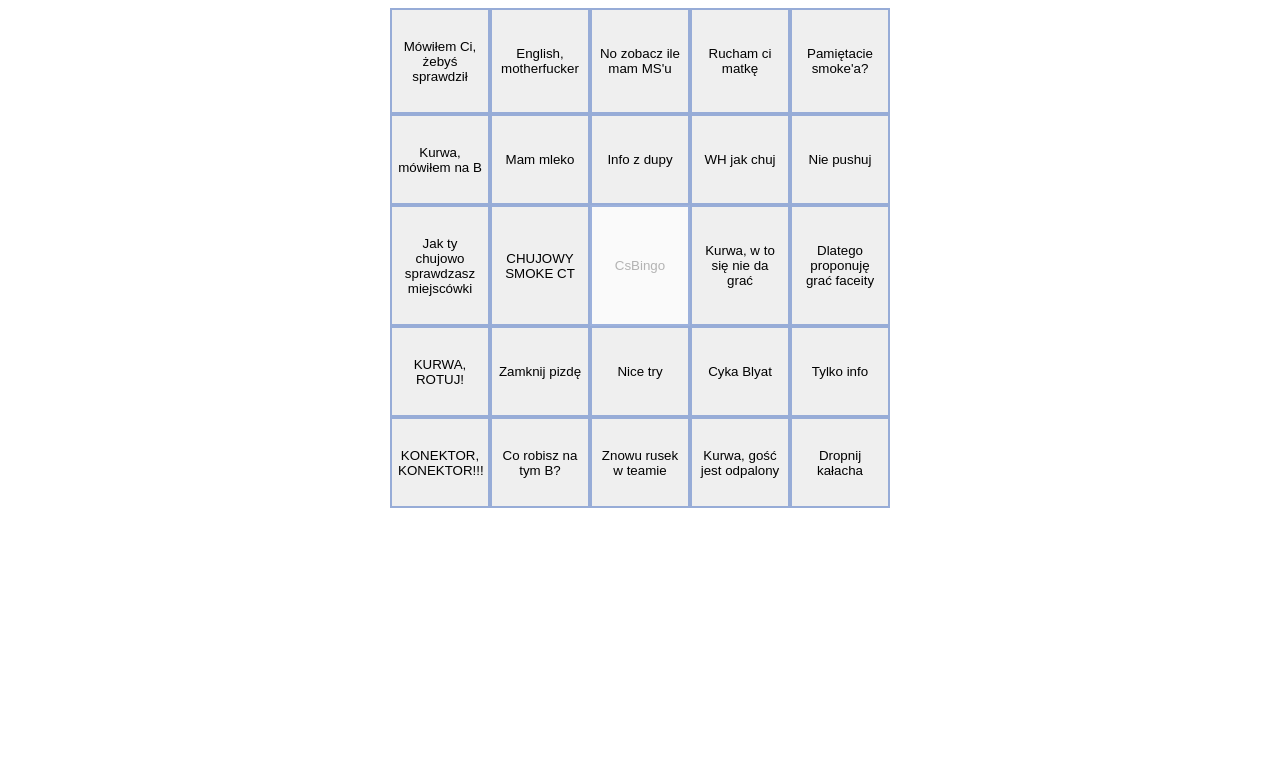
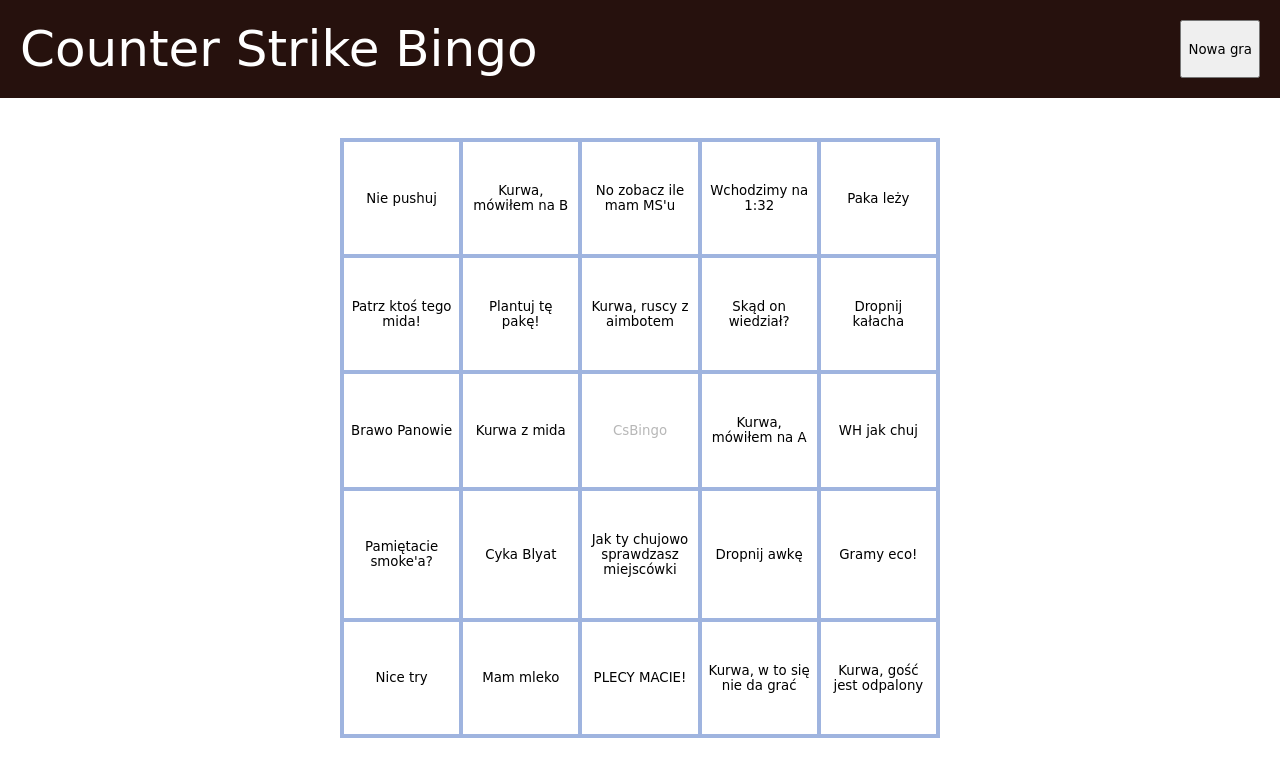
Before and after one commit to HubertCiesielski00/CsBingo, a plain HTML site: page Index.html in a window 1280 px wide. Drawn offline with Linux system fonts and the light colour scheme; a web font is replaced by a local one.

Commit message:
-Added custom font and styles for clicked buttons

```diff
--- a/Index.html
+++ b/Index.html
@@ -7,9 +7,13 @@
     <link rel = "stylesheet" href="./Styles.css">
     <script src = "./main.js"></script>
     <script src = "./Quotes.js"></script>
-    <title>CzaroBingo</title>
+    <title>CS Bingo</title>
+    <link rel="preconnect" href="https://fonts.googleapis.com">
+    <link rel="preconnect" href="https://fonts.gstatic.com" crossorigin>
+    <link href="https://fonts.googleapis.com/css2?family=Goldman&display=swap" rel="stylesheet">
 </head>
 <body>
+    <header>Counter Strike Bingo <button class="new_game">Nowa gra</button></header>
     <container>
         <button class="plate"></button>
         <button class="plate"></button>
@@ -23,7 +27,7 @@
         <button class="plate"></button>
         <button class="plate"></button>
         <button class="plate"></button>
-        <button disabled="true" class="logotype">CsBingo</button>
+        <button disabled="true" class="logotype plate">CsBingo</button>
         <button class="plate"></button>
         <button class="plate"></button>
         <button class="plate"></button>
@@ -37,7 +41,5 @@
         <button class="plate"></button>
         <button class="plate"></button>
     </container>
-
-
 </body>
 </html>
--- a/Quotes.js
+++ b/Quotes.js
@@ -20,6 +20,7 @@
     "KONEKTOR, KONEKTOR!!!",
     "Mówiłem Ci, żebyś sprawdził",
     "Patrz ktoś tego mida!",
+    "Kurwa z mida",
     "Sam byś tego nie ugrał",
     "Nice try",
     "Nie pushuj",
@@ -28,10 +29,18 @@
     "Jak ty chujowo sprawdzasz miejscówki",
     "Dropnij awkę",
     "Dropnij kałacha",
+    "Dropnij Emkę",
     "Mam mleko",
     "Brawo Panowie",
     "Pamiętacie smoke'a?",
     "Tylko info",
     "Rucham ci matkę",
-    "Pod drewnem!"
+    "Pod drewnem!",
+    "Plantuj tę pakę!",
+    "Gdzie leziesz z tą bombą?",
+    "Paka leży",
+    "Gramy eco!",
+    "Jebany Arab",
+    "Wchodzimy na 1:32",
+    "A ty tam walisz konia?"
 ]
--- a/Styles.css
+++ b/Styles.css
@@ -1,8 +1,19 @@
 *{
+    font-family: 'Goldman', cursive;
     box-sizing: border-box;
-    --plate-size--: 500px;
+    --plate-size--: 600px;
     --border-standard--: 2px hsla(220, 50%, 50%, 50%) solid;
     --border-hovered--: 2px hsla(220, 70%, 70%, 70%) solid;
+    margin: 0;
+}
+header{
+    display: flex;
+    justify-content: space-between;
+    padding: 20px;
+    font-size: 50px;
+    color: white;
+    background-color: hsl(10, 50%, 10%);
+    margin-bottom: 40px;
 }
 container{
     margin: auto;
@@ -10,12 +21,17 @@
     height: var(--plate-size--);
     display: flex;
     flex-wrap: wrap;
+    border: var(--border-standard--);
 }
 .plate, .logotype{
     display: inline-block;
     width: 20%;
     border: var(--border-standard--);
+    background-color: white;
 }
-.plate:hover{
+.plate:hover, .plate__clicked{
     border-color: red;
 }
+.plate__clicked{
+    background-color: aqua;
+}
--- a/main.js
+++ b/main.js
@@ -1,4 +1,3 @@
-
 const randomize = (length)=> {
 
     const tmp = [];
@@ -6,7 +5,7 @@
     min = Math.ceil(0);
     max = Math.floor(length);
     let NumbersGenerated = 0;
-    while (NumbersGenerated < length){
+    while (NumbersGenerated < 26){
         let number = Math.floor(Math.random() * (max - min)) + min;
         if(!tmp.includes(number)){
             tmp.push(number);
@@ -14,16 +13,42 @@
         }
     }
     return tmp;
+}
+
+const CheckToWin = (buttons, array, xIndex, yIndex) =>{
+
+    array[xIndex][yIndex] = true;
+    buttons[xIndex * 5 + yIndex].classList.add("plate__clicked");
+
 
 
 }
 
 window.onload = ()=>{
-    const Plates = document.querySelectorAll(".plate");
+
+    let ArrayOfPlatesValues = new Array(5);
+    for(let i = 0; i < 5; i++){
+        ArrayOfPlatesValues[i]= new Array(5);
+    }
+
+    Plates = document.querySelectorAll(".plate");
 
     let PlateQuotes = randomize(quotes.length);
 
     Plates.forEach((elem, i, obj)=>{
+        if(i != 12){
         elem.innerHTML = quotes[PlateQuotes[i]];
-    })
+    }})
+
+    for (let i = 0; i < 5; i++){
+        for(let j = 0; j < 5; j++)
+        {
+
+            if(i == 2 && j == 2){
+                continue;
+            }
+
+            Plates[i*5 + j].addEventListener("click", ()=>{CheckToWin(Plates, ArrayOfPlatesValues, i,j)})
+        }
+    }
 }
```
